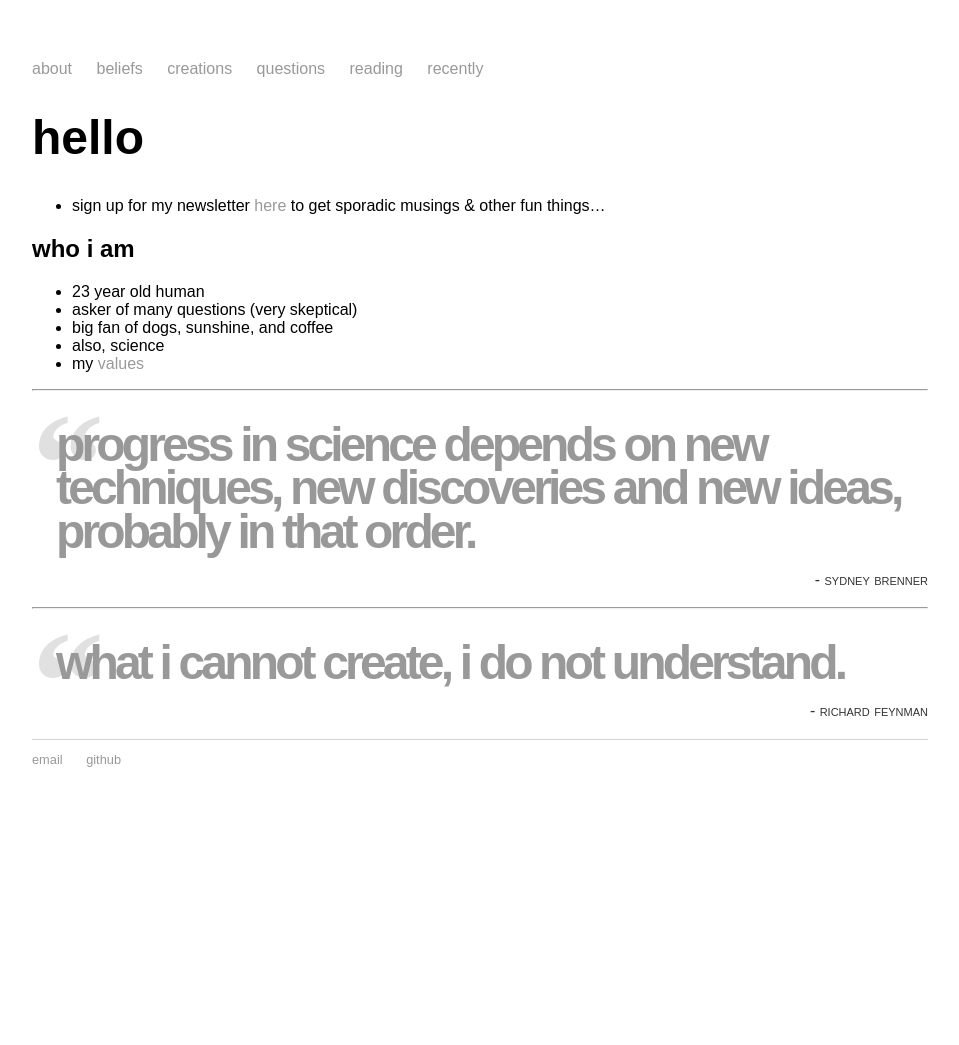
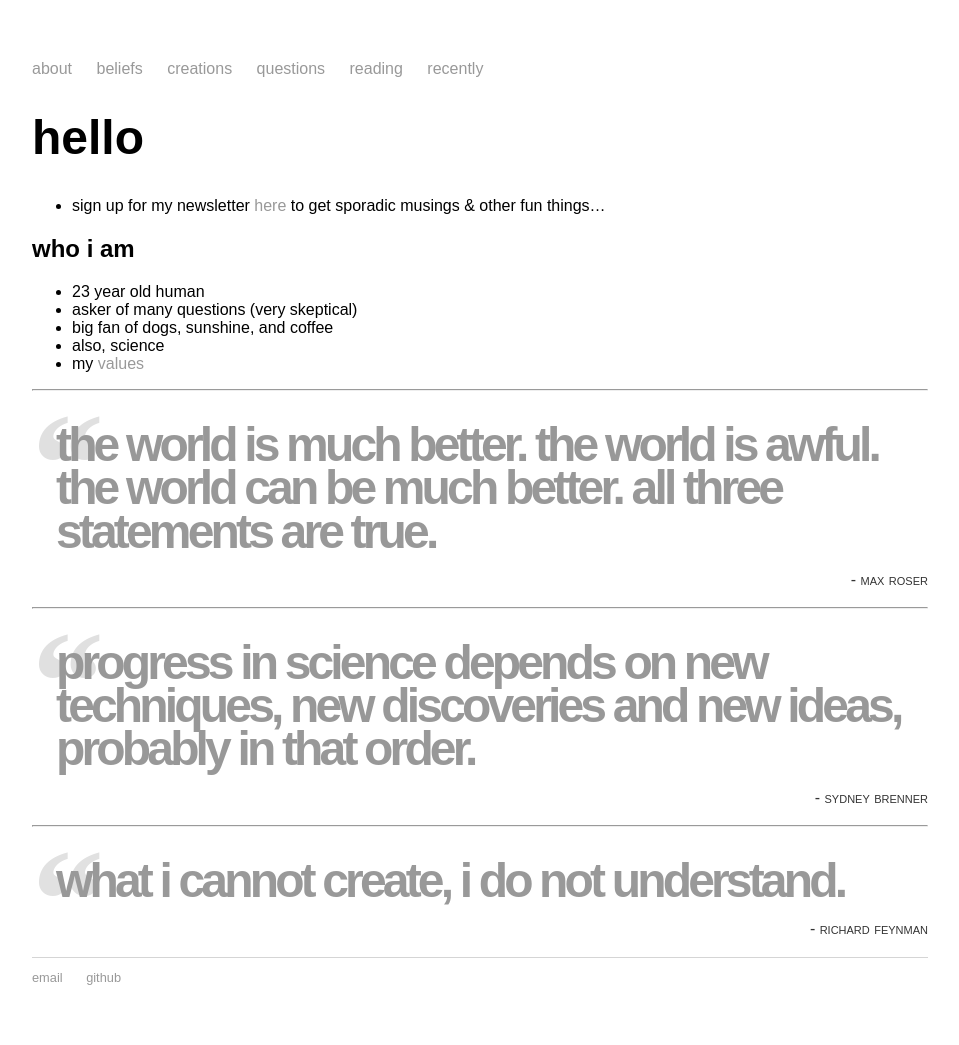
Before and after one commit to mayasheth/mayasheth.github.io, a Jekyll site: the page built from index.md, in a window 1280 px wide. Shown: the whole page, without its empty margins (160-1119 px from the left). Built offline with Jekyll 4.4.1, drawn with Linux system fonts in a browser that asks for light colours; before the commit the page ends 900 px from its top, so only the background shows below that.

Commit message:
Update index.md

```diff
--- a/index.md
+++ b/index.md
@@ -15,6 +15,10 @@ title: Maya Sheth
 
 ---
 
+{% include quote.html words="the world is much better. the world is awful. the world can be much better. all three statements are true." source="max roser"%}
+
+---
+
 {% include quote.html words="progress in science depends on new techniques, new discoveries and new ideas, probably in that order." source="sydney brenner"%}
 
 ---
```
